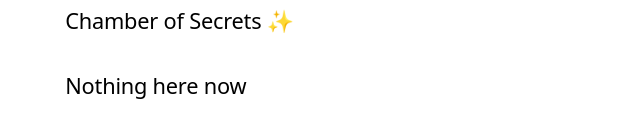
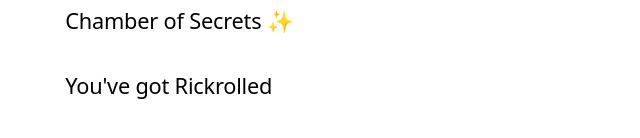
Before and after one commit to egorshar/homepage, a Next.js app: page /secret-chamber in a window 1280 px wide. Shown: the part 182-320 px from the top of the page, without its empty margins (0-640 px from the left). Built offline with nearby package versions, Linux system fonts and the light colour scheme; a web font is replaced by a local one.

Commit message:
rickroll

```diff
--- a/package.json
+++ b/package.json
@@ -30,7 +30,8 @@
     "react": "^16.8.6",
     "react-content-loader": "^4.2.2",
     "react-dom": "^16.8.6",
-    "react-image": "^2.1.3"
+    "react-image": "^2.1.3",
+    "react-youtube": "^7.9.0"
   },
   "devDependencies": {
     "@next/bundle-analyzer": "^9.0.3-canary.2",
--- a/pages/secret-chamber.js
+++ b/pages/secret-chamber.js
@@ -1,15 +1,27 @@
 
-import Layout from '../components/Layout';
+import YouTube from 'react-youtube'
 
-import '../static/global.css';
+import Layout from '../components/Layout'
+
+import '../static/global.css'
 
 export default function About() {
   return (
     <Layout>
       <c is="div" cell="row" cell-s="row">
         <p>Chamber of Secrets ✨</p>
-        <p>Nothing here now</p>
+        <p>You've got Rickrolled</p>
+        <p>
+          <YouTube
+            videoId="dQw4w9WgXcQ"
+            opts={{
+              playerVars: {
+                autoplay: 1
+              }
+            }}
+          />
+        </p>
       </c>
     </Layout>
-  );
+  )
 }
```
Also changed, not shown: 1 other file (tests, documents, lock files or other folders).
